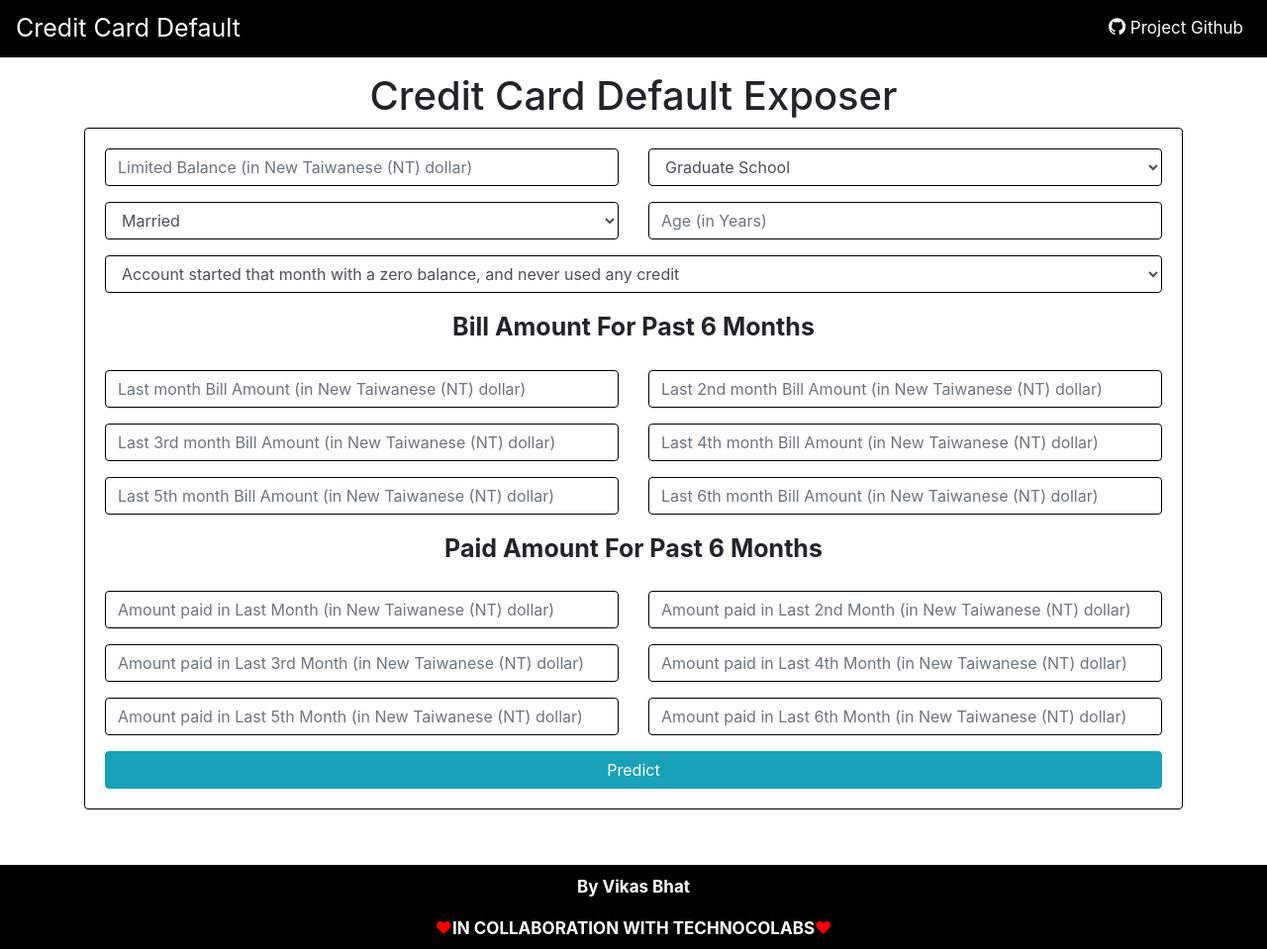
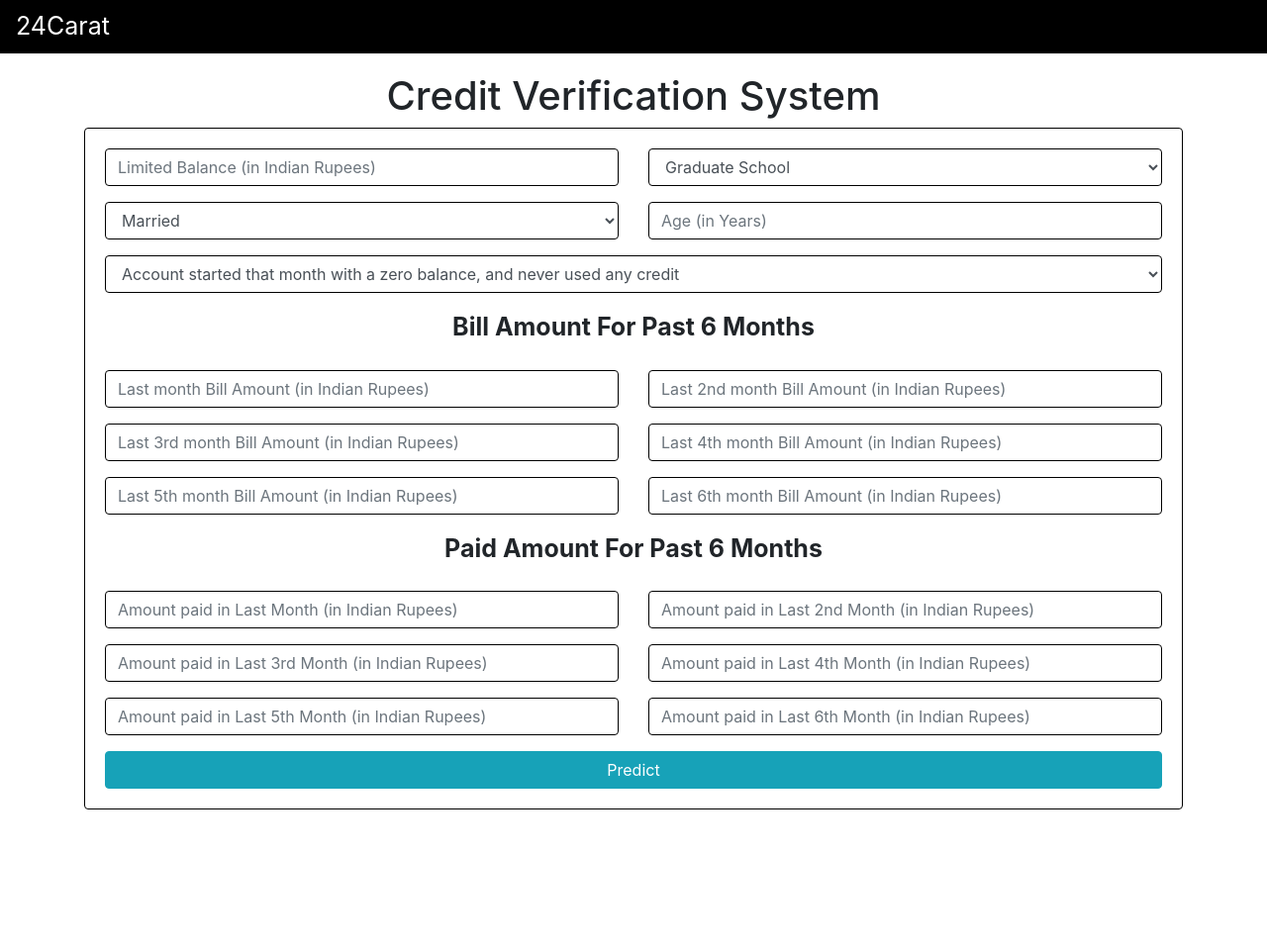
Before and after one commit to AyushRoutray/24Carathon, a Flask app: page / in a window 1280 px wide. Shown: the whole page at 99% size. Run offline with Flask 2, Linux system fonts and the light colour scheme; parts of the project's set-up code (start-up, migrations or seed data) failed here and were passed over; some libraries are stand-ins or nearby versions.

Commit message:
first commit

```diff
--- a/app.py
+++ b/app.py
@@ -1,12 +1,14 @@
-#!/usr/bin/env python
-# coding: utf-8
-
-# In[2]:
-
-
 from flask import Flask, render_template, request, flash, redirect
 import pickle
 import numpy as np
+import ipapi
+import sys
+import collections
+if sys.version_info.major == 3 and sys.version_info.minor >= 10:
+    from collections.abc import MutableSet
+    collections.MutableSet = collections.abc.MutableSet
+else:
+    from collections import MutableSet
 
 app = Flask(__name__)
 
@@ -21,9 +23,8 @@ def predict_default(features):
 
     return prediction, probability
 
-@app.route("/", methods = ['GET','POST'])
+@app.route('//', methods = ['GET','POST'])
 def home():
-
     education_status = ["Graduate School", "University", "High School", "Others"]
     marital_status = ["Married","Single", "Others"]
 
@@ -65,6 +66,13 @@ def home():
 
     return render_template("home.html", education_status = education_status, marital_status = marital_status, payment_status = payment_status, alert_message = alert_message, success_message = success_message)
 
+@app.route('/index/', methods = ['GET', 'POST'])
+def Index():
+    search = request.form.get('search')
+    data = ipapi.location(ip=search, output='json')
+    return render_template("index.html", data=data)
+
+
 if __name__ == '__main__':
     app.run(debug = True)
 
--- a/templates/home.html
+++ b/templates/home.html
@@ -1,9 +1,6 @@
 <html>
     <head>
         <title>Credit Card Default Exposer</title>
-        <meta name="viewport" content="width=device-width, initial-scale=1.0">
-        <meta name="og:title" content="Credit Card Default Exposer">
-        <meta name="author" content="VIKAS BHAT">
         <link rel="stylesheet" href="https://stackpath.bootstrapcdn.com/bootstrap/4.3.1/css/bootstrap.min.css" integrity="sha384-ggOyR0iXCbMQv3Xipma34MD+dH/1fQ784/j6cY/iJTQUOhcWr7x9JvoRxT2MZw1T" crossorigin="anonymous">
         <link href="https://cdnjs.cloudflare.com/ajax/libs/font-awesome/4.7.0/css/font-awesome.min.css" rel="stylesheet"/>
         <link rel="canonical" href="https://getbootstrap.com/docs/4.0/examples/sticky-footer/">
@@ -59,14 +56,13 @@
     <body>
 
         <nav class="navbar navbar-expand-lg navbar-dark fixed-top bg-dark" style="background-color: black !important;">
-            <a href="{{ url_for('home') }}" style="color: white;font-size: 25px;">Credit Card Default</a>
+            <a href="{{ url_for('home') }}" style="color: white;font-size: 25px;">24Carat</a>
             <button class="navbar-toggler" type="button" data-toggle="collapse" data-target="#navbarNav" aria-controls="navbarNav" aria-expanded="false" aria-label="Toggle navigation">
                <span class="navbar-toggler-icon"></span>
              </button>
              <div class="collapse navbar-collapse" id="navbarNav">
                <ul class="navbar-nav ml-auto">
                  <li class="nav-item active">
-                   <a href="https://github.com/vbhatsaccnt/credit-card-fraud-detection-mini-project" target="_blank" class="nav-link"><span style="font-size: 20px;" class="fa fa-github"></span>&nbsp;Project Github</a>
                  </li>
                </ul>
              </div>
@@ -76,7 +72,7 @@
 
            <div class="container">
 
-           <center><h1>Credit Card Default Exposer</h1></center>
+           <center><h1>Credit Verification System</h1></center>
 
            {% if alert_message %}
             <center><div class="alert alert-danger">{{ alert_message }}</div></center>
@@ -93,7 +89,7 @@
 
                         <div class="col-md-6">
                             <div class="form-group">
-                                <input class="form-control" type="text" name="LIMIT_BAL" placeholder="Limited Balance (in New Taiwanese (NT) dollar)">
+                                <input class="form-control" type="text" name="LIMIT_BAL" placeholder="Limited Balance (in Indian Rupees)">
                             </div>
                         </div>
 
@@ -144,13 +140,13 @@
                         <div class="row">
                             <div class="col-md-6">
                                 <div class="form-group">
-                                    <input type="text" class="form-control" name="BILL_AMT1" placeholder="Last month Bill Amount (in New Taiwanese (NT) dollar)">
+                                    <input type="text" class="form-control" name="BILL_AMT1" placeholder="Last month Bill Amount (in Indian Rupees)">
                                 </div>
                             </div>
 
                             <div class="col-md-6">
                                 <div class="form-group">
-                                    <input type="text" class="form-control" name="BILL_AMT2" placeholder="Last 2nd month Bill Amount (in New Taiwanese (NT) dollar)">
+                                    <input type="text" class="form-control" name="BILL_AMT2" placeholder="Last 2nd month Bill Amount (in Indian Rupees)">
                                 </div>
                             </div>
                         </div>
@@ -158,13 +154,13 @@
                         <div class="row">
                             <div class="col-md-6">
                                 <div class="form-group">
-                                    <input type="text" class="form-control" name="BILL_AMT3" placeholder="Last 3rd month Bill Amount (in New Taiwanese (NT) dollar)">
+                                    <input type="text" class="form-control" name="BILL_AMT3" placeholder="Last 3rd month Bill Amount (in Indian Rupees)">
                                 </div>
                             </div>
 
                             <div class="col-md-6">
                                 <div class="form-group">
-                                    <input type="text" class="form-control" name="BILL_AMT4" placeholder="Last 4th month Bill Amount (in New Taiwanese (NT) dollar)">
+                                    <input type="text" class="form-control" name="BILL_AMT4" placeholder="Last 4th month Bill Amount (in Indian Rupees)">
                                 </div>
                             </div>
                         </div>
@@ -172,13 +168,13 @@
                         <div class="row">
                             <div class="col-md-6">
                                 <div class="form-group">
-                                    <input type="text" class="form-control" name="BILL_AMT5" placeholder="Last 5th month Bill Amount (in New Taiwanese (NT) dollar)">
+                                    <input type="text" class="form-control" name="BILL_AMT5" placeholder="Last 5th month Bill Amount (in Indian Rupees)">
                                 </div>
                             </div>
 
                             <div class="col-md-6">
                                 <div class="form-group">
-                                    <input type="text" class="form-control" name="BILL_AMT6" placeholder="Last 6th month Bill Amount (in New Taiwanese (NT) dollar)">
+                                    <input type="text" class="form-control" name="BILL_AMT6" placeholder="Last 6th month Bill Amount (in Indian Rupees)">
                                 </div>
                             </div>
                         </div>
@@ -191,13 +187,13 @@
                         <div class="row">
                             <div class="col-md-6">
                                 <div class="form-group">
-                                    <input type="text" class="form-control" name="PAY_AMT1" placeholder="Amount paid in Last Month (in New Taiwanese (NT) dollar)">
+                                    <input type="text" class="form-control" name="PAY_AMT1" placeholder="Amount paid in Last Month (in Indian Rupees)">
                                 </div>
                             </div>
 
                             <div class="col-md-6">
                                 <div class="form-group">
-                                    <input type="text" class="form-control" name="PAY_AMT2" placeholder="Amount paid in Last 2nd Month (in New Taiwanese (NT) dollar)">
+                                    <input type="text" class="form-control" name="PAY_AMT2" placeholder="Amount paid in Last 2nd Month (in Indian Rupees)">
                                 </div>
                             </div>
                         </div>
@@ -205,13 +201,13 @@
                         <div class="row">
                             <div class="col-md-6">
                                 <div class="form-group">
-                                    <input type="text" class="form-control" name="PAY_AMT3" placeholder="Amount paid in Last 3rd Month (in New Taiwanese (NT) dollar)">
+                                    <input type="text" class="form-control" name="PAY_AMT3" placeholder="Amount paid in Last 3rd Month (in Indian Rupees)">
                                 </div>
                             </div>
 
                             <div class="col-md-6">
                                 <div class="form-group">
-                                    <input type="text" class="form-control" name="PAY_AMT4" placeholder="Amount paid in Last 4th Month (in New Taiwanese (NT) dollar)">
+                                    <input type="text" class="form-control" name="PAY_AMT4" placeholder="Amount paid in Last 4th Month (in Indian Rupees)">
                                 </div>
                             </div>
                         </div>
@@ -219,13 +215,13 @@
                         <div class="row">
                             <div class="col-md-6">
                                 <div class="form-group">
-                                    <input type="text" class="form-control" name="PAY_AMT5" placeholder="Amount paid in Last 5th Month (in New Taiwanese (NT) dollar)">
+                                    <input type="text" class="form-control" name="PAY_AMT5" placeholder="Amount paid in Last 5th Month (in Indian Rupees)">
                                 </div>
                             </div>
 
                             <div class="col-md-6">
                                 <div class="form-group">
-                                    <input type="text" class="form-control" name="PAY_AMT6" placeholder="Amount paid in Last 6th Month (in New Taiwanese (NT) dollar)">
+                                    <input type="text" class="form-control" name="PAY_AMT6" placeholder="Amount paid in Last 6th Month (in Indian Rupees)">
                                 </div>
                             </div>
                         </div>
@@ -234,12 +230,10 @@
 
                </form></center>
            </div>
+           {% block body %}
 
-           <footer>
-            <center><p style="color: white;font-size: 17px;font-weight: bold;margin-top: 10px;">By Vikas Bhat</p></center>
-            <center><p style="color: white;font-size: 17px;font-weight: bold;margin-top: 10px;"><span style="color:red">&#10084;</span>IN COLLABORATION WITH TECHNOCOLABS<span style="color:red">&#10084;</span></p></center>
 
-        </footer>
+           {% endblock %}
     </body>
 
 
```
Also changed, not shown: templates/index.html (added, +28 -0 lines), README.md (deleted), 3 other files.
